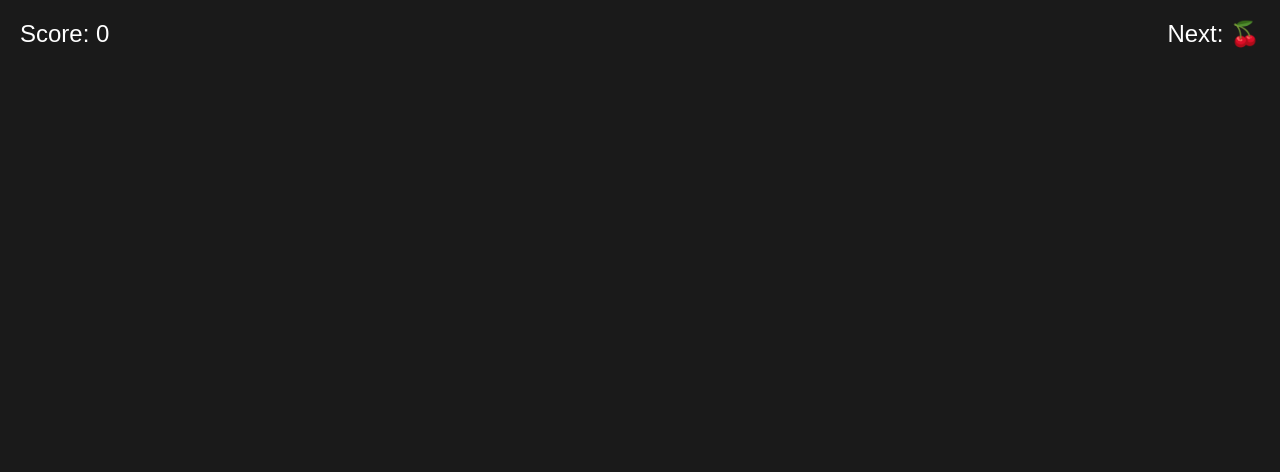
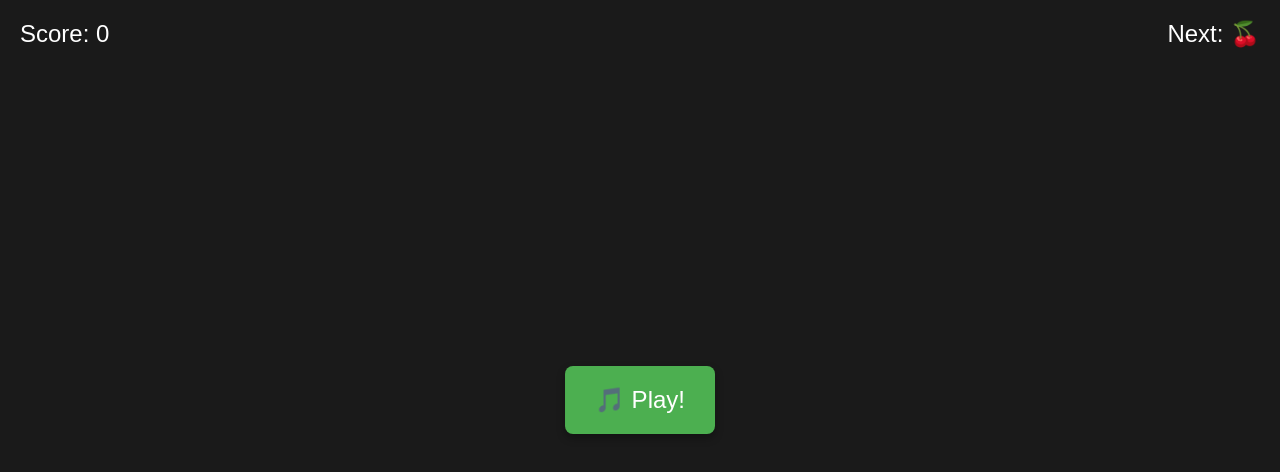
Before and after one commit to emrickgarrett/ai-no-suika, a plain HTML site: page dist/index.html in a window 1280 px wide. Drawn offline with Linux system fonts and the light colour scheme; the site is published under a folder, as on GitHub Pages, so addresses that start at the root find nothing.

Commit message:
update from claude to get static page to work

```diff
--- a/dist/index.html
+++ b/dist/index.html
@@ -64,7 +64,7 @@
             background-color: #45a049;
         }
     </style>
-  <script type="module" crossorigin src="/assets/index-DWivXSDT.js"></script>
+  <script type="module" crossorigin src="./assets/index-DWivXSDT.js"></script>
 </head>
 <body>
     <div id="score">Score: 0</div>
```
